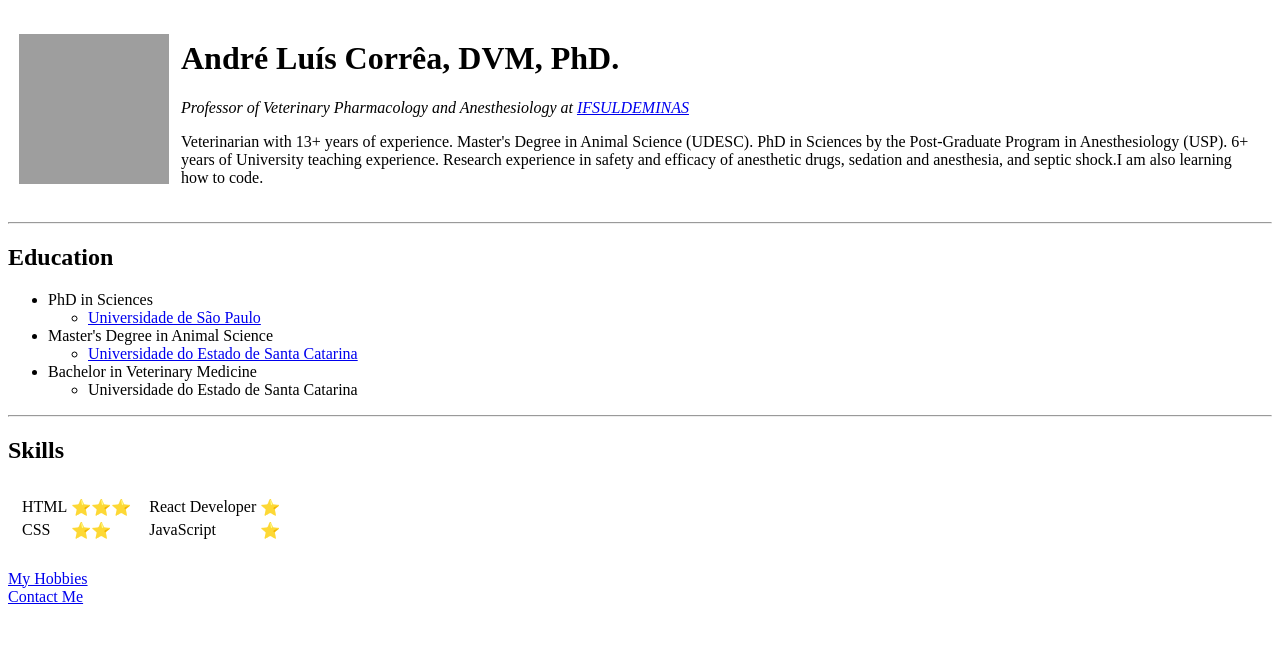
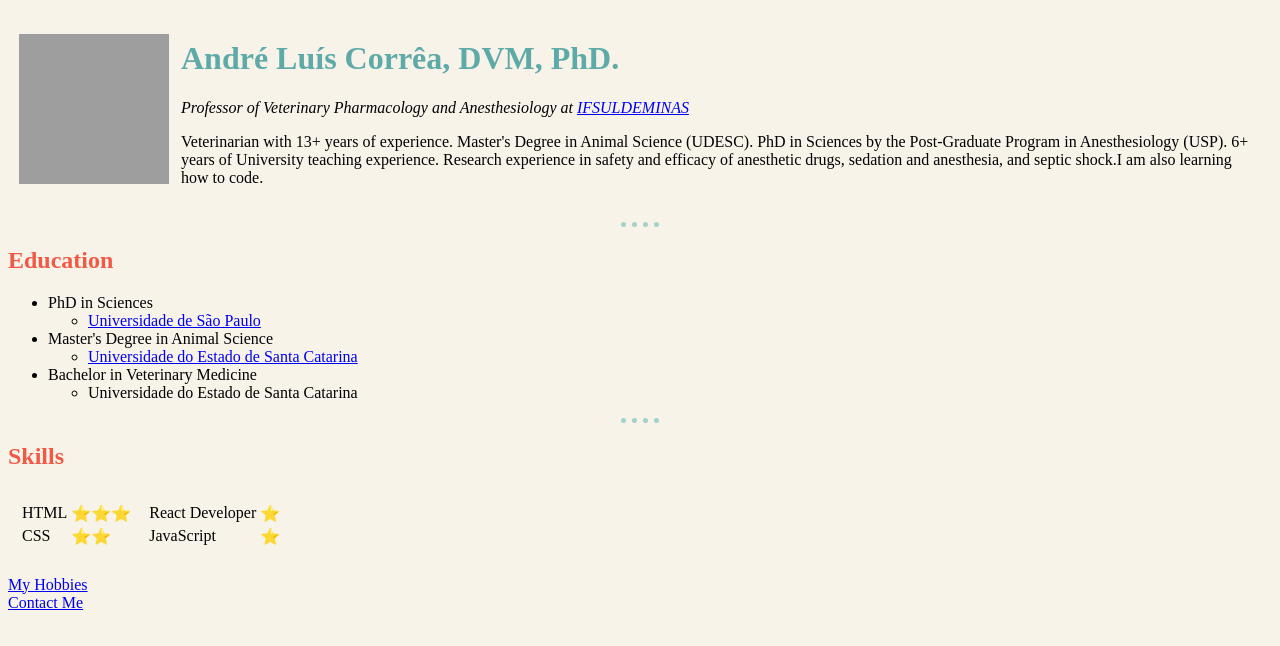
Before and after one commit to andredev81/cv, a plain HTML site: page index.html in a window 1280 px wide. Drawn offline with Linux system fonts and the light colour scheme; grey boxes are pictures that could not be loaded.

Commit message:
Add files via upload

```diff
--- /dev/null
+++ b/css/styles.css
@@ -0,0 +1,31 @@
+/*CSS Syntax
+  selector { property: value;}
+  Selector - is the "who?"
+  Property - is the "What?" - what do you want to change in the selector?
+  Value - is the "How?"*/
+body {
+  background-color: #f7f3e9;
+}
+
+h1 {
+  color: #5eaaa8;
+}
+
+h2 {
+  color: #f05945;
+}
+
+hr {
+  border: 5px dotted;
+  border-style: none none dotted;
+  color: #a3d2ca;
+  width: 3%;
+}
+
+/* border-style
+When one value is specified, it applies the same style to all four sides.
+When two values are specified, the first style applies to the top and bottom, the second to the left and right.
+When three values are specified, the first style applies to the top, the second to the left and right, the third to the bottom.
+When four values are specified, the styles apply to the top, right, bottom, and left in that order (clockwise).
+
+We can also use "border-style: none;", seguido "border-top-style: dotted;"*/
--- a/index.html
+++ b/index.html
@@ -2,15 +2,15 @@
 <html lang="en">
 
 <head>
-  <!-- It is the part of the HTML file that holds information about the webpoage and it tells the browser how it should handle the page. -->
   <meta charset="UTF-8">
-  <!-- UTF-8 é um tipo de codificação binária (Unicode). Pode representar qualquer caractere universal padrão do Unicode,sendo também compatível com o ASCII. -->
   <meta name="viewport" content="width=device-width, initial-scale=1.0">
   <meta http-equiv="X-UA-Compatible" content="ie=edge">
   <title>André's Personal Site</title>
+  <link rel="stylesheet" href="css/styles.css">
 </head>
 
 <body>
+  <!-- style takes the CSS code inside the wuotation marks -->
   <table cellspacing="10">
     <td><img src="images/andre.png" alt="André Profile Picture" width="150" height="150"></td>
     <td>
@@ -39,7 +39,7 @@
     </ul>
   </ul>
 
-<hr>
+  <hr>
   <h2>Skills</h2>
   <table cellspacing="10">
     <!-- Devido a essa confusão abaixo com as tabelas, não é interessante criar estilo com HTML. Aqui trata-se de um exemplo -->
```
Also changed, not shown: contact.html (+1 -0 lines), hobbies.html (+4 -0 lines).
